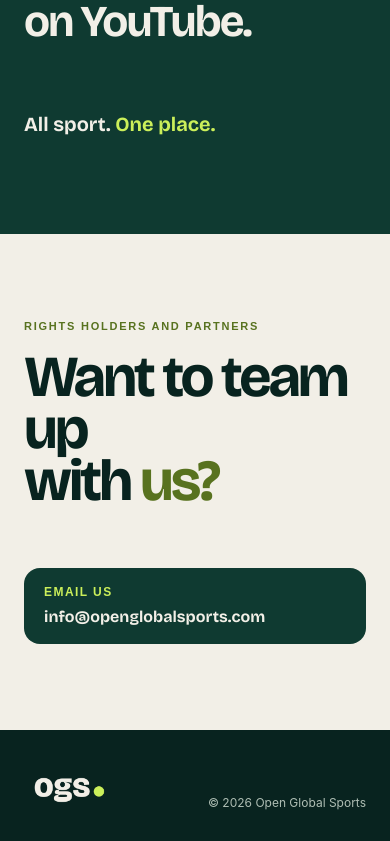
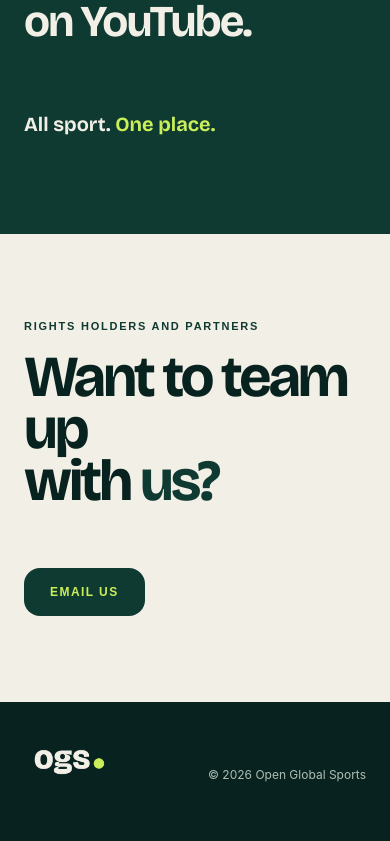
Before and after one commit to jendrellco/OGS-hemsida, a Next.js app: page / in a window 390 px wide. Shown: the part 1686-2527 px from the top of the page. Built offline with nearby package versions, Linux system fonts and the light colour scheme; a web font is replaced by a local one.

Commit message:
Improve light section contrast

```diff
--- a/app/globals.css
+++ b/app/globals.css
@@ -40,6 +40,7 @@
 .event-card strong { color: var(--citrus); font: 700 clamp(48px, 4.6vw, 78px)/.9 "Bricolage", sans-serif; letter-spacing: -.05em; animation: reveal .55s .06s cubic-bezier(.2, .75, .25, 1) both; }
 
 .schedule-section { padding: clamp(90px, 12vw, 170px) clamp(24px, 6vw, 92px); background: var(--bone); color: var(--pine); display: grid; grid-template-columns: minmax(260px, .75fr) minmax(480px, 1.25fr); gap: clamp(60px, 9vw, 150px); }
+.schedule-section .eyebrow, .schedule-section h2 span { color: var(--forest); }
 .section-intro h2 { margin: 0; font: 720 clamp(60px, 6.8vw, 112px)/.9 "Bricolage", sans-serif; letter-spacing: -.055em; }
 .schedule-list { align-self: end; }
 .schedule-item { padding: 26px 0; display: grid; grid-template-columns: minmax(130px, .65fr) minmax(220px, 1.25fr) auto; align-items: center; gap: 24px; border-bottom: 1px solid rgba(15, 58, 49, .18); }
@@ -55,13 +56,12 @@
 .about-copy { max-width: 1040px; margin: 0; font: 690 clamp(44px, 6vw, 94px)/.97 "Bricolage", sans-serif; letter-spacing: -.045em; }
 .brand-line { margin: 70px 0 0; color: var(--bone); font: 680 20px/1 "Bricolage", sans-serif; }
 .partner-section { padding: clamp(86px, 10vw, 144px) clamp(24px, 6vw, 92px); background: var(--bone); color: var(--pine); display: grid; grid-template-columns: minmax(320px, 1fr) minmax(300px, .8fr); align-items: center; gap: clamp(60px, 10vw, 160px); }
-.partner-section .eyebrow { color: #58721f; }
+.partner-section .eyebrow { color: var(--forest); }
 .partner-section h2 { margin: 0; font: 710 clamp(58px, 6.3vw, 106px)/.9 "Bricolage", sans-serif; letter-spacing: -.052em; }
-.partner-section h2 span { color: #58721f; }
-.partner-section > a { width: min(100%, 540px); min-height: 0; padding: 20px 24px; border-radius: 16px; background: var(--forest); color: var(--bone); text-decoration: none; justify-self: end; display: flex; align-items: center; justify-content: space-between; gap: 24px; transition: transform .25s ease, background .25s ease; }
+.partner-section h2 span { color: var(--forest); }
+.partner-section > a { width: auto; min-height: 0; padding: 20px 30px; border-radius: 16px; background: var(--forest); color: var(--bone); text-decoration: none; justify-self: end; display: inline-flex; align-items: center; justify-content: center; transition: transform .25s ease, background .25s ease; }
 .partner-section > a:hover { transform: translateY(-3px); background: var(--pine); }
 .partner-section > a span { color: var(--citrus); font: 650 12px/1 "Space", sans-serif; letter-spacing: .12em; text-transform: uppercase; white-space: nowrap; }
-.partner-section > a strong { font: 680 clamp(16px, 1.45vw, 21px)/1.15 "Bricolage", sans-serif; overflow-wrap: anywhere; }
 .site-footer { padding: 38px clamp(24px, 6vw, 92px); background: var(--pine); display: flex; align-items: center; justify-content: space-between; color: var(--sage); font-size: 12px; }
 .site-footer img { width: 90px; height: auto; }
 .site-footer p { margin: 0; }
@@ -95,7 +95,7 @@
   .event-card { display: none; }
   .schedule-item { grid-template-columns: 1fr; gap: 12px; padding: 24px 0; }
   .schedule-item a, .link-pending { margin-top: 4px; }
-  .partner-section > a { align-items: flex-start; flex-direction: column; gap: 10px; padding: 18px 20px; }
+  .partner-section > a { padding: 18px 26px; }
   .site-footer { align-items: flex-end; }
 }
 
--- a/app/page.tsx
+++ b/app/page.tsx
@@ -65,7 +65,7 @@
           <nav aria-label="Main navigation">
             <a href="#schedule">Schedule</a>
             <a href="#about">About</a>
-            <a href={scheduleData.channelUrl}>YouTube <span aria-hidden="true">↗</span></a>
+            <a href={scheduleData.channelUrl} target="_blank" rel="noopener noreferrer">YouTube <span aria-hidden="true">↗</span></a>
           </nav>
         </header>
 
@@ -122,7 +122,6 @@
         </div>
         <a href="mailto:info@openglobalsports.com">
           <span>Email us</span>
-          <strong>info@openglobalsports.com</strong>
         </a>
       </section>
 
```
